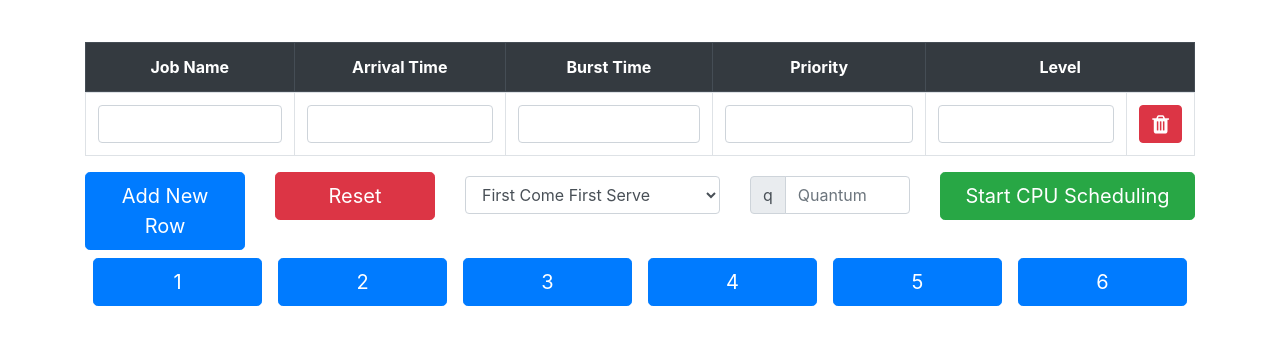
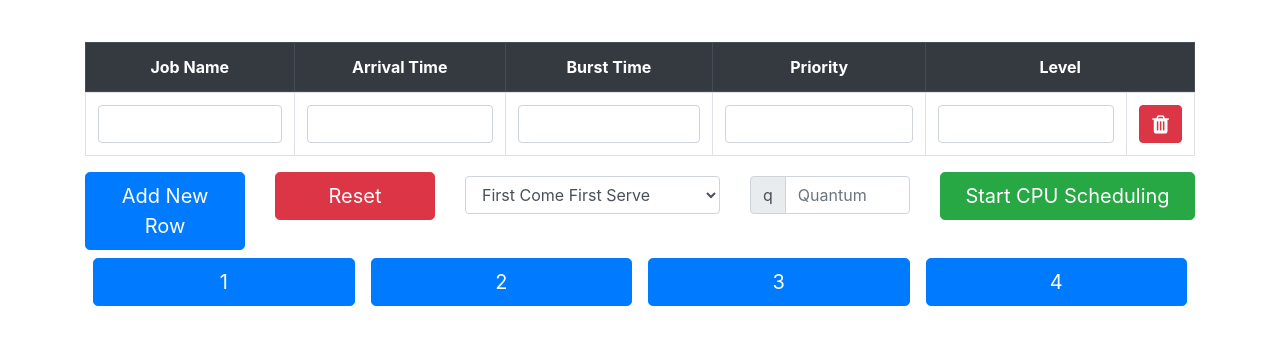
Before and after one commit to gxnx/CPU-Scheduling, a plain HTML site: page index.html in a window 1280 px wide. Shown: the part 62-406 px from the top of the page. Drawn offline with Linux system fonts and the light colour scheme.

Commit message:
update 5:45

```diff
--- a/index.html
+++ b/index.html
@@ -124,29 +124,22 @@
 		<!-- Button trigger modal -->
 
 		<div class="col-12 d-flex text-center">
-			<div class="col-2 p-2">
+			<div class="col-3 p-2">
 				<button type="button" value="0" class="btn btn-primary btn-lg btn-block sampleInput">1</button>
 			</div>
 
-			<div class="col-2 p-2">
+			<div class="col-3 p-2">
 				<button type="button" value="1"  class="btn btn-primary btn-lg btn-block sampleInput">2</button>
 			</div>
 
-			<div class="col-2 p-2">
+			<div class="col-3 p-2">
 				<button type="button" value="2"  class="btn btn-primary btn-lg btn-block sampleInput">3</button>
 			</div>
 
-			<div class="col-2 p-2">
+			<div class="col-3 p-2">
 				<button type="button" value="3"  class="btn btn-primary btn-lg btn-block sampleInput">4</button>
 			</div>
 
-			<div class="col-2 p-2">
-				<button type="button" value="4"  class="btn btn-primary btn-lg btn-block sampleInput">5</button>
-			</div>
-
-			<div class="col-2 p-2">
-				<button type="button" value="5"  class="btn btn-primary btn-lg btn-block sampleInput">6</button>
-			</div>
 		</div>
 
 		<!--
```
